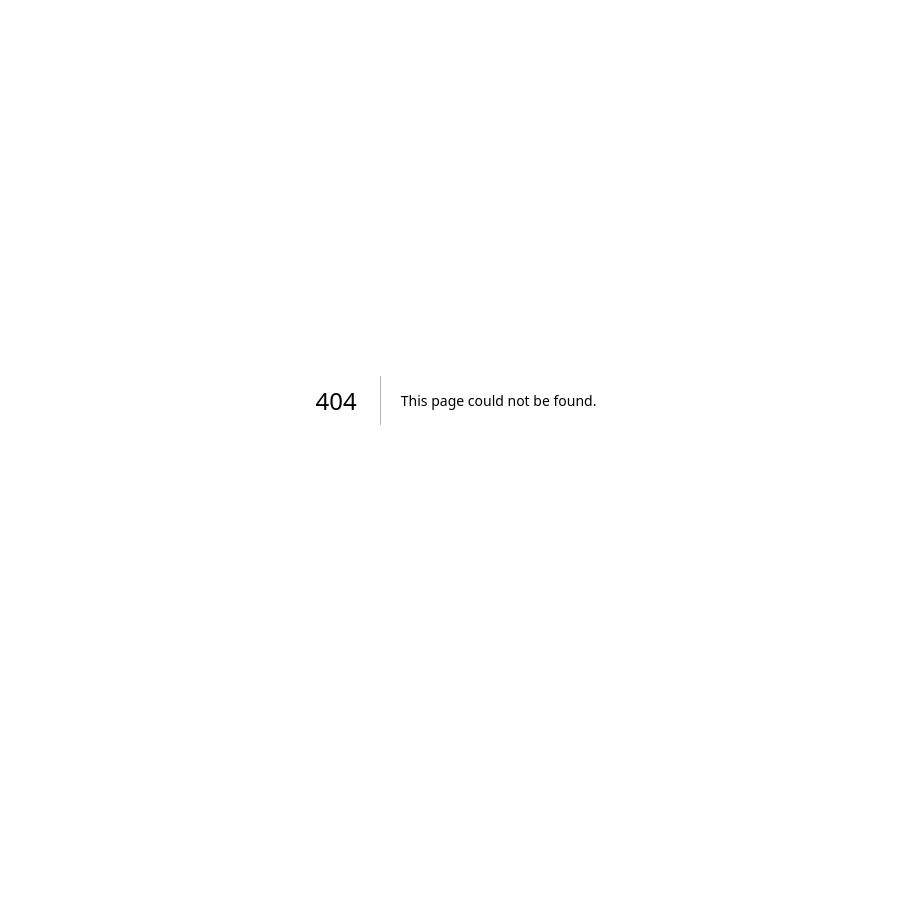
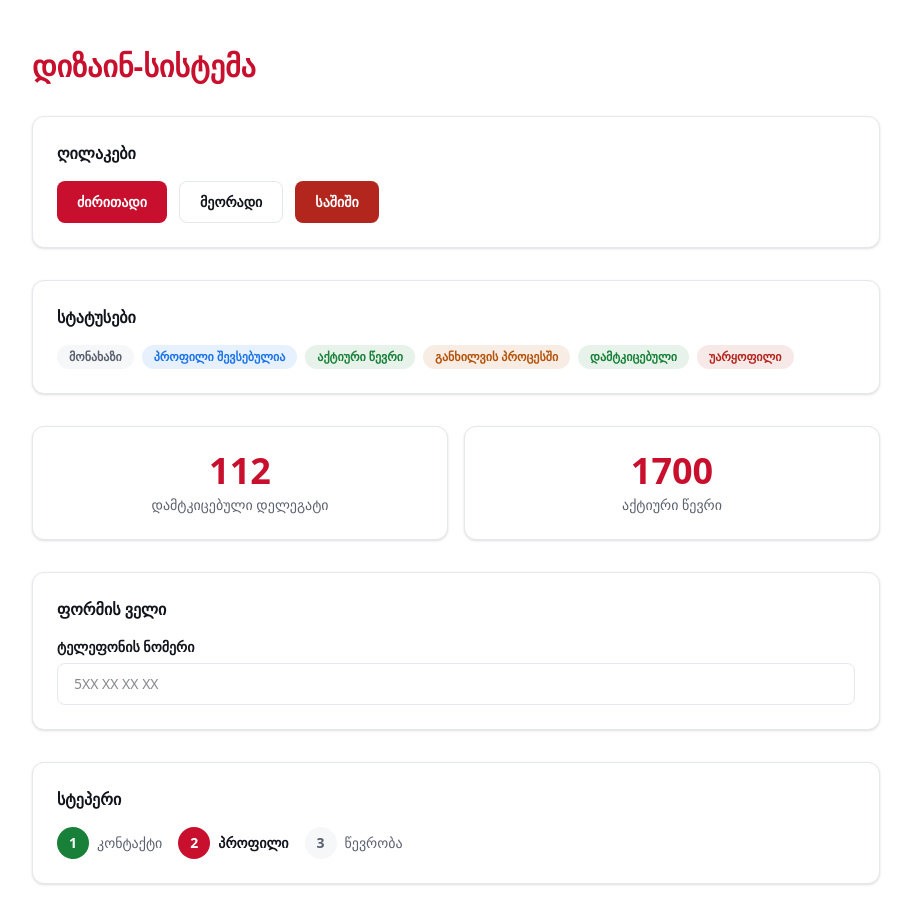
Before and after one commit to DuruMakh/republic-portal, a Next.js app: page /styleguide in a window 1280 px wide. Before the commit this address had no page. Shown: the top 924 px of the page, without its empty margins (184-1095 px from the left). Before the commit the page ends 800 px from the top, so only its background shows below. Built offline with nearby package versions, Linux system fonts and the light colour scheme.

Commit message:
feat: port design-system components from prototype with tests + styleguide

```diff
--- /dev/null
+++ b/app/(public)/styleguide/page.tsx
@@ -0,0 +1,41 @@
+import { Button } from "@/components/Button";
+import { Card } from "@/components/Card";
+import { Field } from "@/components/Field";
+import { Pill } from "@/components/Pill";
+import { StatCard } from "@/components/StatCard";
+import { Stepper } from "@/components/Stepper";
+
+export default function StyleguidePage() {
+  return (
+    <main className="mx-auto flex max-w-4xl flex-col gap-8 px-6 py-12">
+      <h1 className="font-serif text-3xl font-bold text-brand">დიზაინ-სისტემა</h1>
+      <Card title="ღილაკები">
+        <div className="flex gap-3">
+          <Button>ძირითადი</Button>
+          <Button variant="ghost">მეორადი</Button>
+          <Button variant="danger">საშიში</Button>
+        </div>
+      </Card>
+      <Card title="სტატუსები">
+        <div className="flex flex-wrap gap-2">
+          <Pill status="draft" />
+          <Pill status="profile_completed" />
+          <Pill status="active_member" />
+          <Pill status="pending" />
+          <Pill status="approved" />
+          <Pill status="rejected" />
+        </div>
+      </Card>
+      <div className="grid grid-cols-2 gap-4">
+        <StatCard label="დამტკიცებული დელეგატი" value={112} />
+        <StatCard label="აქტიური წევრი" value={1700} />
+      </div>
+      <Card title="ფორმის ველი">
+        <Field label="ტელეფონის ნომერი" name="phone" placeholder="5XX XX XX XX" />
+      </Card>
+      <Card title="სტეპერი">
+        <Stepper current={2} />
+      </Card>
+    </main>
+  );
+}
--- /dev/null
+++ b/components/Button.tsx
@@ -0,0 +1,22 @@
+import type { ButtonHTMLAttributes } from "react";
+
+type Variant = "primary" | "ghost" | "danger";
+
+const styles: Record<Variant, string> = {
+  primary: "bg-brand text-white hover:bg-brand-dark",
+  ghost: "bg-transparent text-ink border border-line hover:bg-surface",
+  danger: "bg-danger text-white hover:opacity-90",
+};
+
+export function Button({
+  variant = "primary",
+  className = "",
+  ...props
+}: ButtonHTMLAttributes<HTMLButtonElement> & { variant?: Variant }) {
+  return (
+    <button
+      className={`inline-flex items-center justify-center gap-2 rounded-lg px-5 py-2.5 text-sm font-semibold transition-colors disabled:opacity-50 ${styles[variant]} ${className}`}
+      {...props}
+    />
+  );
+}
--- /dev/null
+++ b/components/Card.tsx
@@ -0,0 +1,10 @@
+import type { ReactNode } from "react";
+
+export function Card({ title, children }: { title?: string; children: ReactNode }) {
+  return (
+    <section className="rounded-xl border border-line bg-white p-6 shadow-sm">
+      {title ? <h3 className="mb-4 text-base font-bold text-ink">{title}</h3> : null}
+      {children}
+    </section>
+  );
+}
--- /dev/null
+++ b/components/Field.tsx
@@ -0,0 +1,25 @@
+import { useId, type InputHTMLAttributes } from "react";
+
+export function Field({
+  label,
+  error,
+  ...props
+}: InputHTMLAttributes<HTMLInputElement> & { label: string; error?: string }) {
+  const id = useId();
+  return (
+    <div className="flex flex-col gap-1.5">
+      <label htmlFor={id} className="text-sm font-semibold text-ink">
+        {label}
+      </label>
+      <input
+        id={id}
+        aria-invalid={error ? true : undefined}
+        className={`rounded-lg border px-4 py-2.5 text-sm outline-none focus:border-brand ${
+          error ? "border-danger" : "border-line"
+        }`}
+        {...props}
+      />
+      {error ? <p className="text-xs text-danger">{error}</p> : null}
+    </div>
+  );
+}
--- /dev/null
+++ b/components/Pill.tsx
@@ -0,0 +1,25 @@
+type Status =
+  | "draft"
+  | "profile_completed"
+  | "active_member"
+  | "pending"
+  | "approved"
+  | "rejected";
+
+const config: Record<Status, { label: string; className: string }> = {
+  draft: { label: "მონახაზი", className: "bg-surface text-muted-fg" },
+  profile_completed: { label: "პროფილი შევსებულია", className: "bg-info/10 text-info" },
+  active_member: { label: "აქტიური წევრი", className: "bg-ok/10 text-ok" },
+  pending: { label: "განხილვის პროცესში", className: "bg-warn/10 text-warn" },
+  approved: { label: "დამტკიცებული", className: "bg-ok/10 text-ok" },
+  rejected: { label: "უარყოფილი", className: "bg-danger/10 text-danger" },
+};
+
+export function Pill({ status }: { status: Status }) {
+  const { label, className } = config[status];
+  return (
+    <span className={`inline-block rounded-full px-3 py-1 text-xs font-semibold ${className}`}>
+      {label}
+    </span>
+  );
+}
--- /dev/null
+++ b/components/StatCard.tsx
@@ -0,0 +1,8 @@
+export function StatCard({ label, value }: { label: string; value: number | string }) {
+  return (
+    <div className="rounded-xl border border-line bg-white p-6 text-center shadow-sm">
+      <div className="text-4xl font-bold text-brand">{value}</div>
+      <div className="mt-1 text-sm text-muted-fg">{label}</div>
+    </div>
+  );
+}
--- /dev/null
+++ b/components/Stepper.tsx
@@ -0,0 +1,28 @@
+const labels = ["კონტაქტი", "პროფილი", "წევრობა"] as const;
+
+export function Stepper({ current }: { current: 1 | 2 | 3 }) {
+  return (
+    <ol className="flex items-center gap-4">
+      {labels.map((label, i) => {
+        const step = (i + 1) as 1 | 2 | 3;
+        const active = step === current;
+        const done = step < current;
+        return (
+          <li key={label} className="flex items-center gap-2">
+            <span
+              aria-current={active ? "step" : undefined}
+              className={`flex h-8 w-8 items-center justify-center rounded-full text-sm font-bold ${
+                active ? "bg-brand text-white" : done ? "bg-ok text-white" : "bg-surface text-muted-fg"
+              }`}
+            >
+              {step}
+            </span>
+            <span className={`text-sm ${active ? "font-semibold text-ink" : "text-muted-fg"}`}>
+              {label}
+            </span>
+          </li>
+        );
+      })}
+    </ol>
+  );
+}
```
Also changed, not shown: 1 other file (tests, documents, lock files or other folders).
